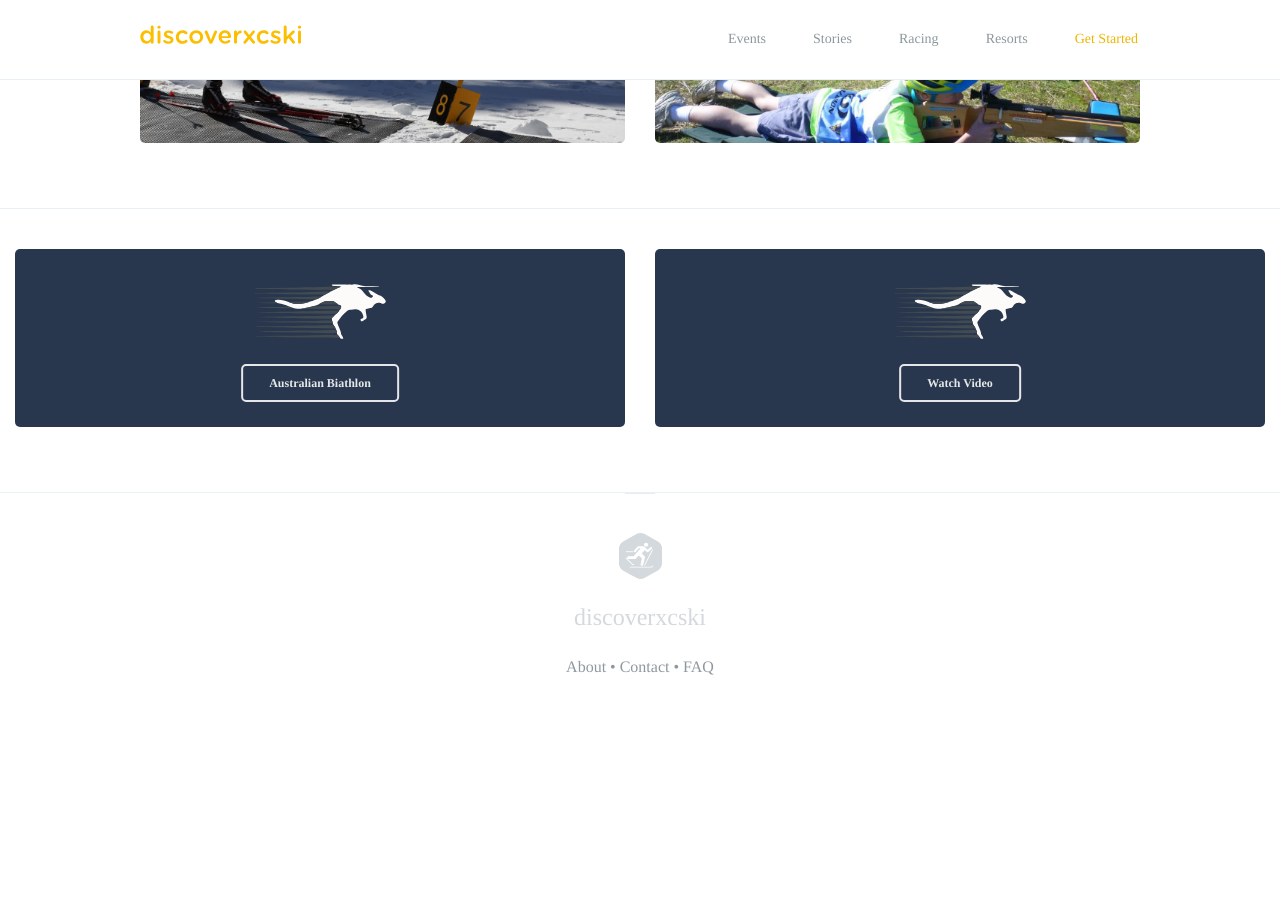
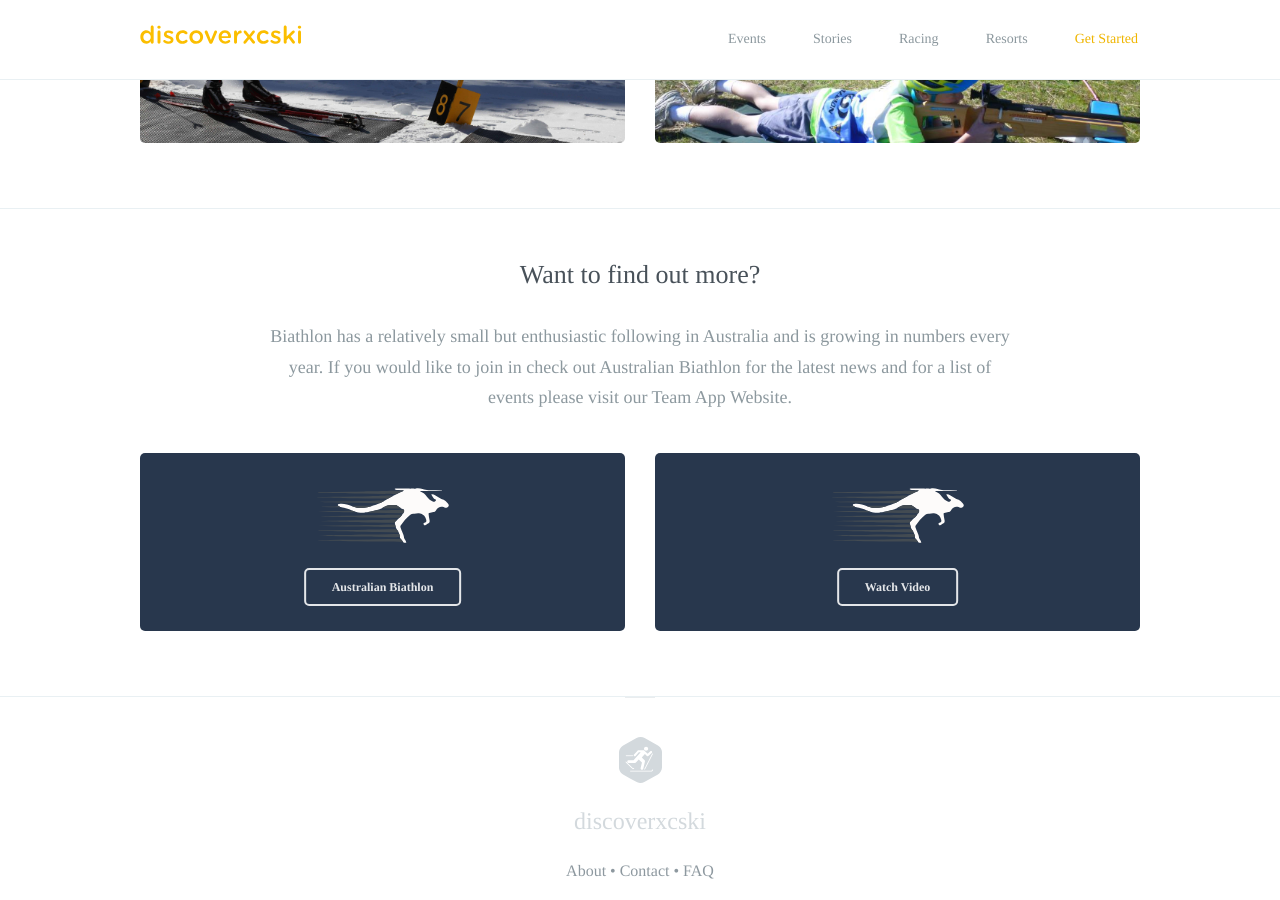
Before and after one commit to robcatto/robcatto.github.io, a Jekyll site: the page built from racing/australian-biathlon/index.html, in a window 1280 px wide and 900 px high, scrolled down 2187 px. Built offline with Jekyll 4.4.1, drawn with Linux system fonts in a browser that asks for light colours; some web fonts are replaced; Markdown is read by kramdown in place of the engine named in the settings; before the commit the page ends 2918 px from its top, so only the background shows below that.

Commit message:
Update index.html

```diff
--- a/racing/australian-biathlon/index.html
+++ b/racing/australian-biathlon/index.html
@@ -112,7 +112,7 @@ layout: default
                 </div>
                   </section>
 
-                   <section class="mobile_section" style="border-bottom: none>
+                   <section class="mobile_section style="border-bottom: none;">
                 <h3>Want to find out more?</h3>
                 <p>
                 Biathlon has a relatively small but enthusiastic following in Australia and is growing in numbers every year. If you would like to join in check out Australian Biathlon for the latest news and for a list of events please visit our Team App Website.
```
